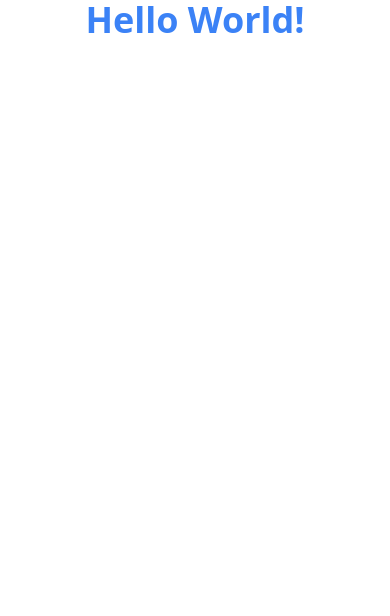
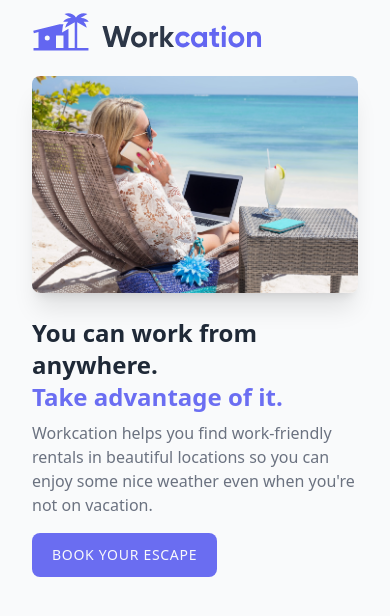
Before and after one commit to yushanwebdev/workcation, a website built with Vite: page index.html in a window 390 px wide. Built offline with nearby package versions, Linux system fonts and the light colour scheme.

Commit message:
feat: Workcation Hero Development - Develop the UI without considering responsive

```diff
--- a/index.html
+++ b/index.html
@@ -7,7 +7,29 @@
     <title>Document</title>
     <link href="/css/tailwind.css" rel="stylesheet" />
   </head>
-  <body>
-    <div class="text-4xl font-bold text-center text-blue-500">Hello World!</div>
+  <body class="bg-gray-50">
+    <div class="container px-8 mt-3">
+      <img src="./img/logo.svg" alt="Logo" class="h-10" />
+      <img
+        src="./img/beach-work.jpeg"
+        alt="Working on the beach"
+        class="mt-6 rounded-lg shadow-xl"
+      />
+      <h1 class="mt-6 text-2xl font-bold text-gray-800">
+        You can work from anywhere.<br />
+        <span class="text-indigo-500/95">Take advantage of it.</span>
+      </h1>
+      <p class="mt-2 text-gray-500">
+        Workcation helps you find work-friendly rentals in beautiful locations
+        so you can enjoy some nice weather even when you're not on vacation.
+      </p>
+      <div class="mt-4">
+        <a
+          href="#"
+          class="inline-block px-5 py-3 text-sm font-medium tracking-wider uppercase rounded-lg bg-indigo-500/95 text-gray-50"
+          >Book Your Escape</a
+        >
+      </div>
+    </div>
   </body>
 </html>
--- a/package.json
+++ b/package.json
@@ -1,5 +1,5 @@
 {
-  "name": "tailwind-official",
+  "name": "workcation",
   "version": "1.0.0",
   "main": "index.js",
   "author": "yushan <yushanwebdev@gmail.com>",
```
Also changed, not shown: img/beach-work.jpeg (added), img/logo.svg (added), 1 other file.
